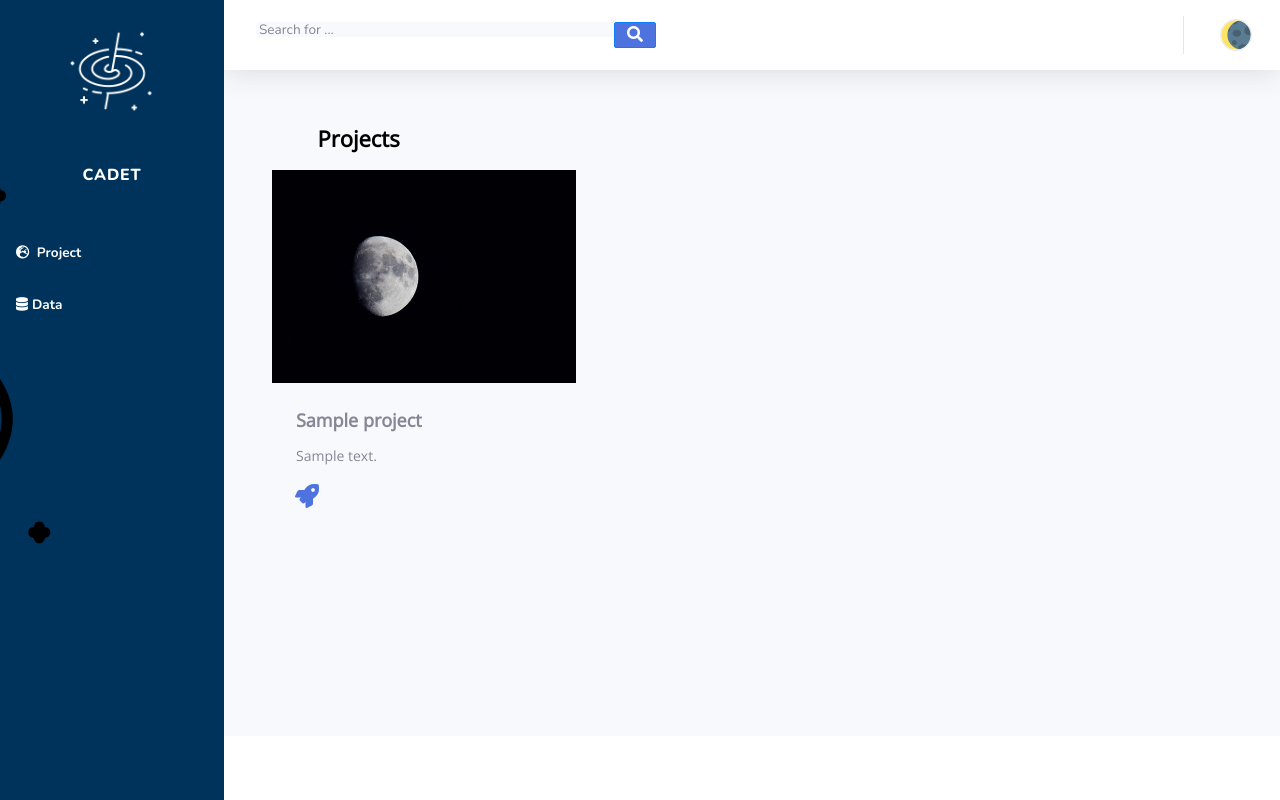
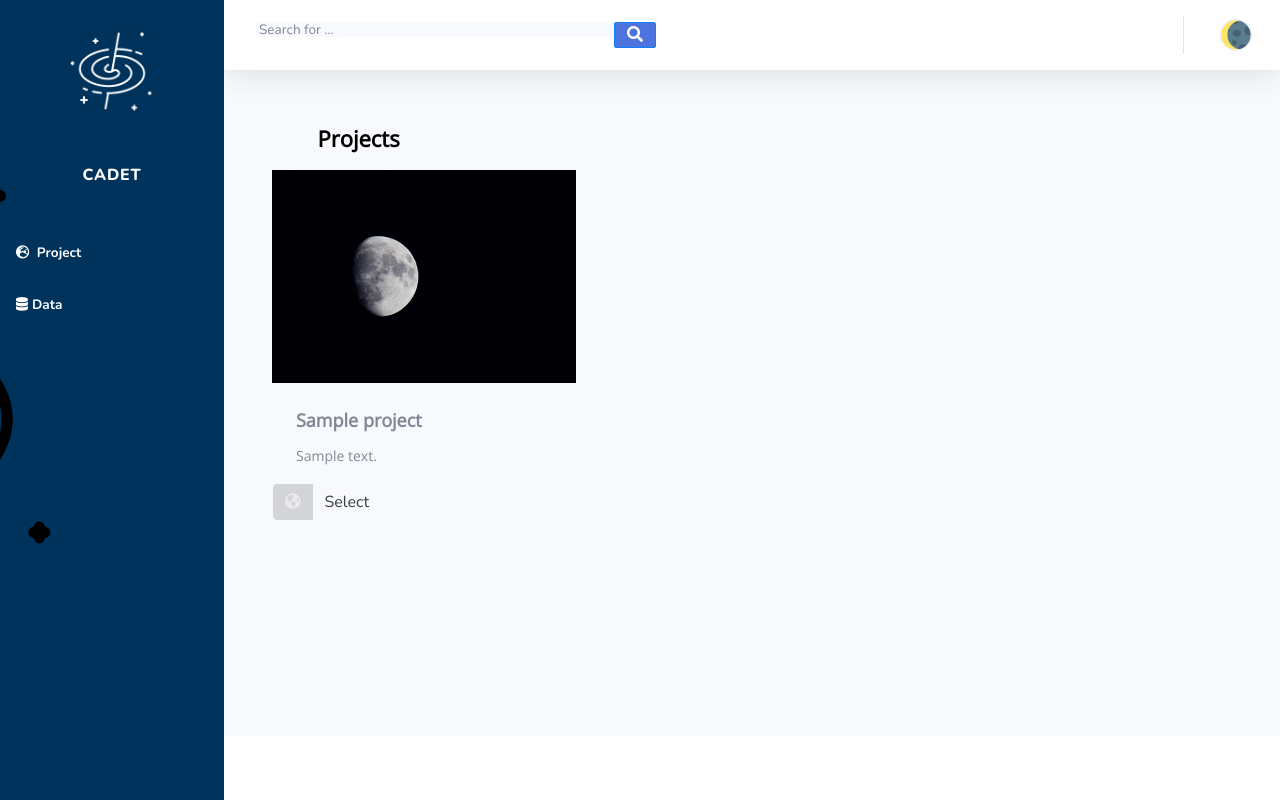
Before and after one commit to standoff-nlp/cadet, a Django app: template cadet_app/templates/projects.html in a window 1280 px wide. Run offline with Django 3.2, Linux system fonts and the light colour scheme; the template is opened without the code that fills it: most values are stand-ins (such as "Sample title", 1, 10 or a date in 2020); some libraries are stand-ins or nearby versions.

Commit message:
ok, actually ready to start on annotation UI

```diff
--- a/cadet_app/templates/projects.html
+++ b/cadet_app/templates/projects.html
@@ -21,9 +21,13 @@
                                 <img class="img-fluid" style="height:auto;" src="{% static 'img/image_03.png' %}"></a>
 
                                 <h3 style="text-align:left;margin-top:20px;font-family:'Open Sans', sans-serif;font-size:18px;margin-right:0;margin-left:24px;line-height:34px;letter-spacing:0px;font-style:normal;font-weight:bold;">{{ project.title }}</h3>
-                                <p class="text-secondary" style="text-align:left;font-size:14px;font-family:'Open Sans', sans-serif;line-height:22px;color:rgb(9,9,10);margin-left:24px;">{{ project.description }}<br></p><a class="h4" href="{% url 'set_project' project.pk %}"><i class="fas fa-rocket" style="margin-left:23px;"></i></a>
+                                <p class="text-secondary" style="text-align:left;font-size:14px;font-family:'Open Sans', sans-serif;line-height:22px;color:rgb(9,9,10);margin-left:24px;">{{ project.description }}<br></p>
+
+                                <a href="{% url 'set_project' project.id %}" class="btn btn-light btn-icon-split" role="button"><span class="text-white-50 icon"><i class="fas fa-globe-americas"></i></span><span class="text" data-tooltip="Head of the current word, which is either a value of ID or zero (0).">Select</span></a>
+
                                 {% if perms.editor %}
-                                <a class="h4" href="{% url 'edit_project' project.id %}"><i class="fa fa-edit" style="margin-left:23px;"></i></a>
+                                <a href="{% url 'edit_project' project.id %}" class="btn btn-light btn-icon-split" role="button"><span class="text-white-50 icon"><i class="fa fa-edit"></i></span><span class="text" data-tooltip="Head of the current word, which is either a value of ID or zero (0).">Edit</span></a>
+
                                 {% endif %}
                                     </div>
 
--- a/cadet_app/views.py
+++ b/cadet_app/views.py
@@ -103,7 +103,7 @@ def set_project(request, id):
     request.session['project_id'] = project.id
     request.session['project_title'] = project.title
     request.session['project_slug'] = project.project_slug
-    return redirect(projects)
+    return redirect(data)
 
 def set_text(request, id):
     text = Text.objects.get(pk=id)
```
